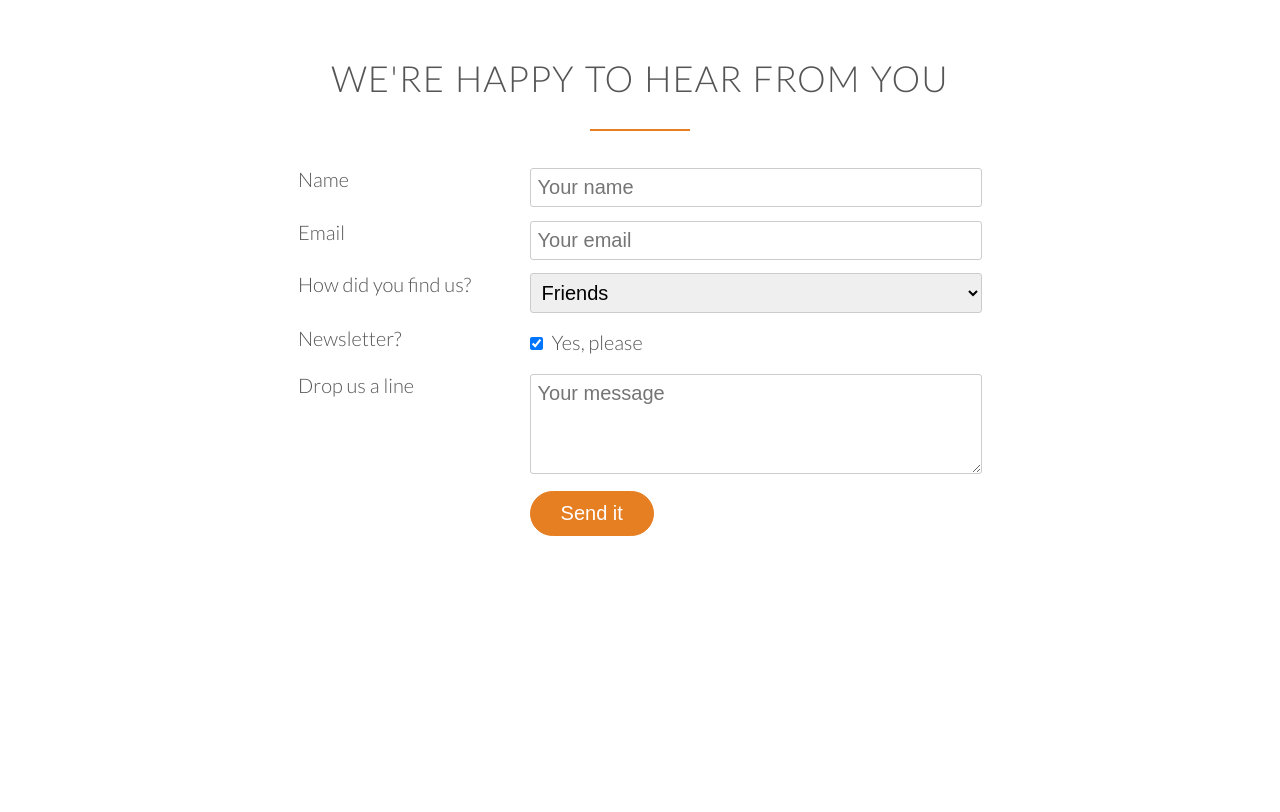
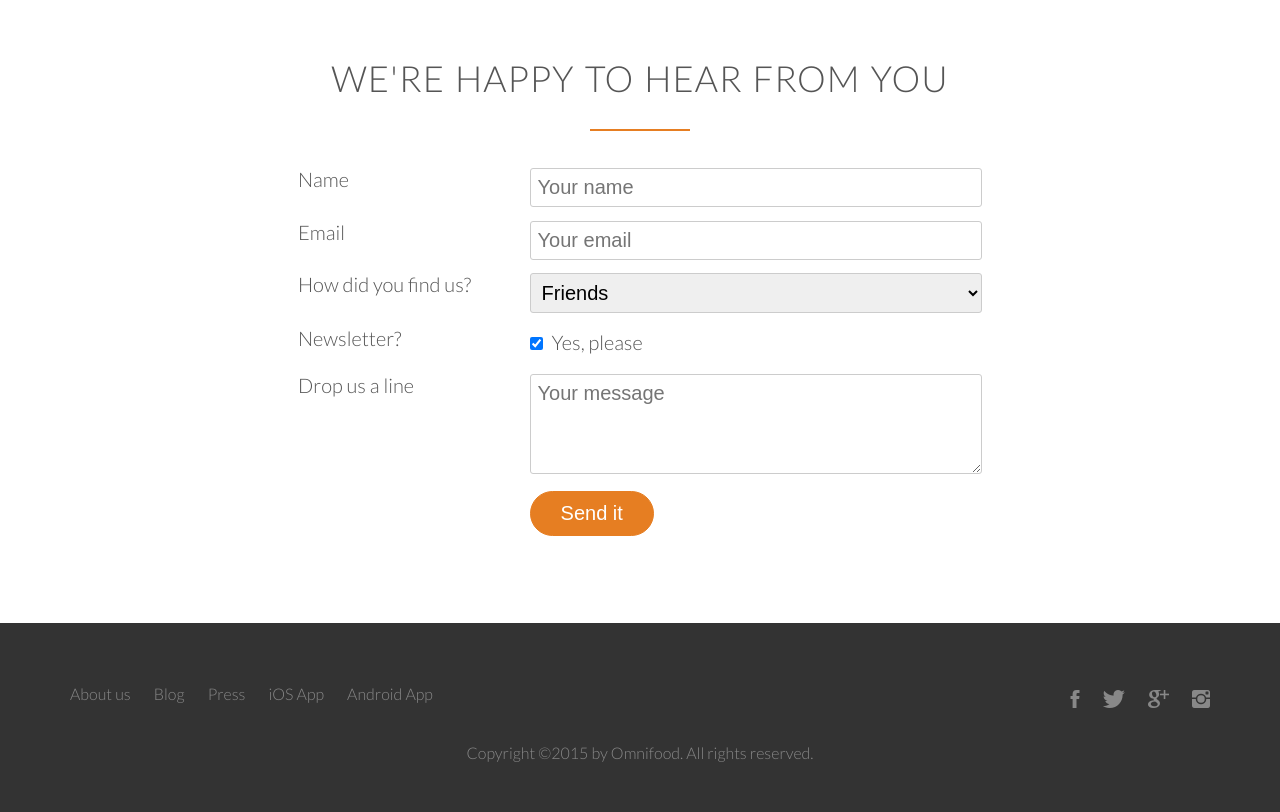
Before and after one commit to Three97/Omnifood, a plain HTML site: page index.html in a window 1280 px wide. Shown: the part 4576-5388 px from the top of the page. Before the commit the page ends 5199 px from the top, so only its background shows below. Drawn offline with Linux system fonts and the light colour scheme; files whose address does not match are found by name.

Commit message:
Through to, and including, the footer

```diff
--- a/index.html
+++ b/index.html
@@ -69,7 +69,6 @@
         </div>
       </div>
     </section>
-
     <section class="section-meals">
       <ul class="meals-showcase">
         <li>
@@ -116,7 +115,6 @@
         </li>
       </ul>
     </section>
-
     <section class="section-steps">
       <div class="row">
         <h2>How it works &mdash; Simple as 1, 2, 3</h2>
@@ -154,7 +152,6 @@
         </div>
       </div>
     </section>
-
     <section class="section-cities">
       <div class="row">
         <h2>We're currently in these cities</h2>
@@ -226,7 +223,6 @@
         </div>
       </div>
     </section>
-
     <section class="section-testimonials">
       <div class="row">
         <h2>Our customers can't live without us</h2>
@@ -262,7 +258,6 @@
         </div>
       </div>
     </section>
-
     <section class="section-plans">
       <div class="row">
         <h2>Start eating healthy today</h2>
@@ -342,7 +337,6 @@
         </div>
       </div>
     </section>
-
     <section class="section-form">
       <div class="row">
         <h2>We're happy to hear from you</h2>
@@ -407,6 +401,33 @@
       </div>
     </section>
 
+    <footer>
+      <div class="row">
+        <div class="col span-1-of-2">
+          <ul class="footer-nav">
+            <li><a href="#">About us</a></li>
+            <li><a href="#">Blog</a></li>
+            <li><a href="#">Press</a></li>
+            <li><a href="#">iOS App</a></li>
+            <li><a href="#">Android App</a></li>
+          </ul>
+        </div>
+        <div class="col span-1-of-2">
+          <ul class="social-links">
+            <li><a href="#"><i class="ion-social-facebook"></i></a></li>
+            <li><a href="#"><i class="ion-social-twitter"></i></a></li>
+            <li><a href="#"><i class="ion-social-googleplus"></i></a></li>
+            <li><a href="#"><i class="ion-social-instagram"></i></a></li>
+          </ul>
+        </div>
+      </div>
+      <div class="row">
+        <p>
+          Copyright &copy;2015 by Omnifood. All rights reserved.
+        </p>
+      </div>
+    </footer>
+
   </body>
 </html>
 
--- a/resources/css/style.css
+++ b/resources/css/style.css
@@ -469,3 +469,78 @@ input[type=checkbox] {
 /* -------------------------------------------------- */
 /* FOOTER SECTION */
 /* -------------------------------------------------- */
+footer {
+  background-color: #333;
+  padding: 50px;
+  font-size: 80%;
+}
+
+footer p {
+  color: #888;
+  text-align: center;
+  margin-top: 20px;
+}
+
+.footer-nav {
+  list-style: none;
+  float: left;
+}
+
+.social-links {
+  list-style: none;
+  float: right;
+}
+
+.footer-nav li,
+.social-links li {
+  display: inline-block;
+  margin-right: 20px;
+}
+
+.footer-nav li:last-child,
+.social-links li:last-child {
+  margin-right: 0;
+}
+
+.footer-nav li a:link,
+.footer-nav li a:visited,
+.social-links li a:link,
+.social-links li a:visited {
+  text-decoration: none;
+  border: 0;
+  color: #888;
+  transition: color 0.2s;
+}
+
+.footer-nav li a:hover,
+.footer-nav li a:active {
+  color: #ddd;
+}
+
+.social-links li a:link,
+.social-links li a:visited {
+  font-size: 150%;
+}
+
+.ion-social-facebook,
+.ion-social-facebook,
+.ion-social-facebook,
+.ion-social-facebook {
+  transition: color 0.2s;
+}
+
+.ion-social-facebook:hover {
+  color: #3b5998;
+}
+
+.ion-social-twitter:hover {
+  color: #00aced;
+}
+
+.ion-social-googleplus:hover {
+  color: #dd4b39;
+}
+
+.ion-social-instagram:hover {
+  color: #517fa4;
+}
```
